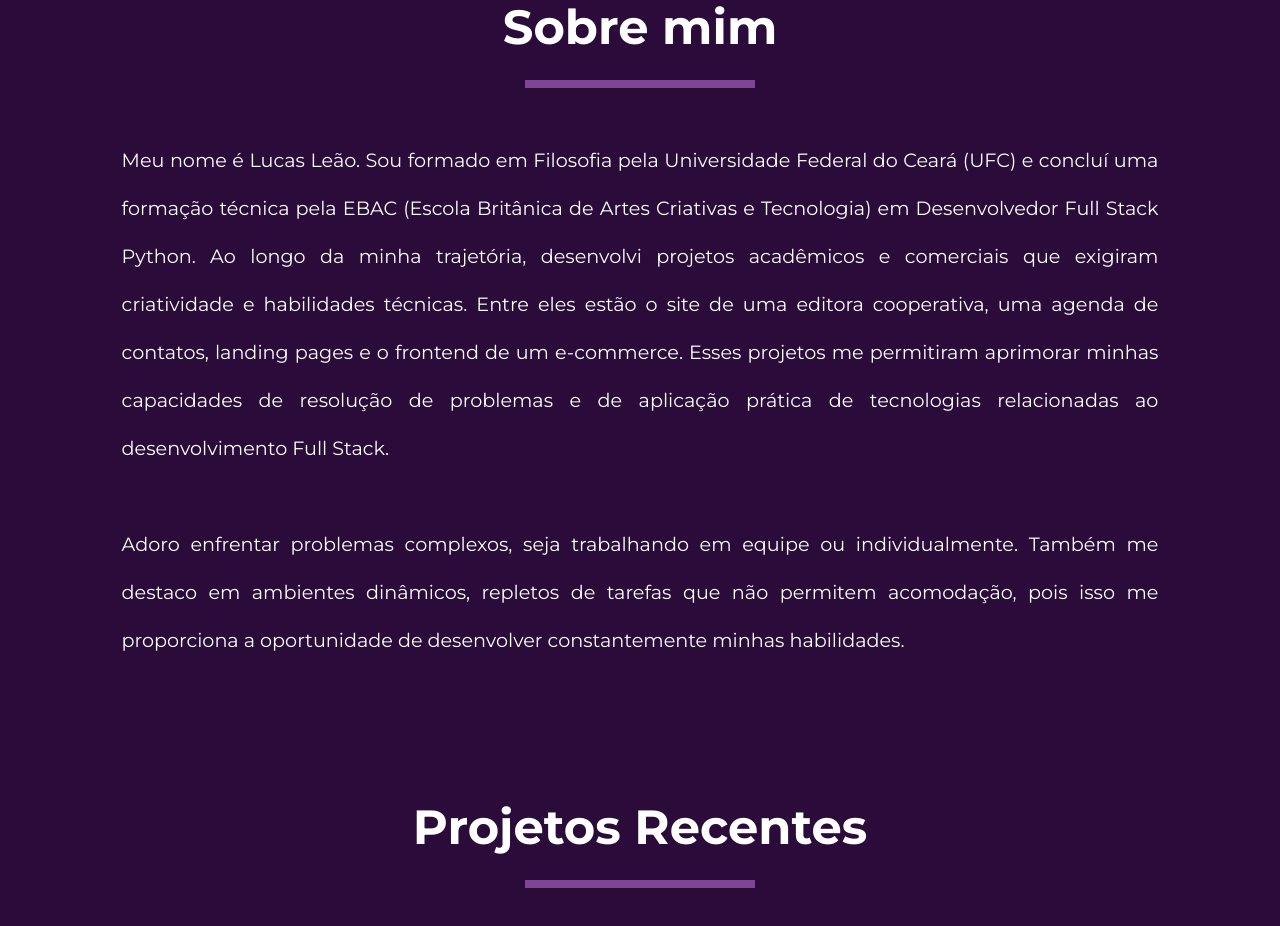
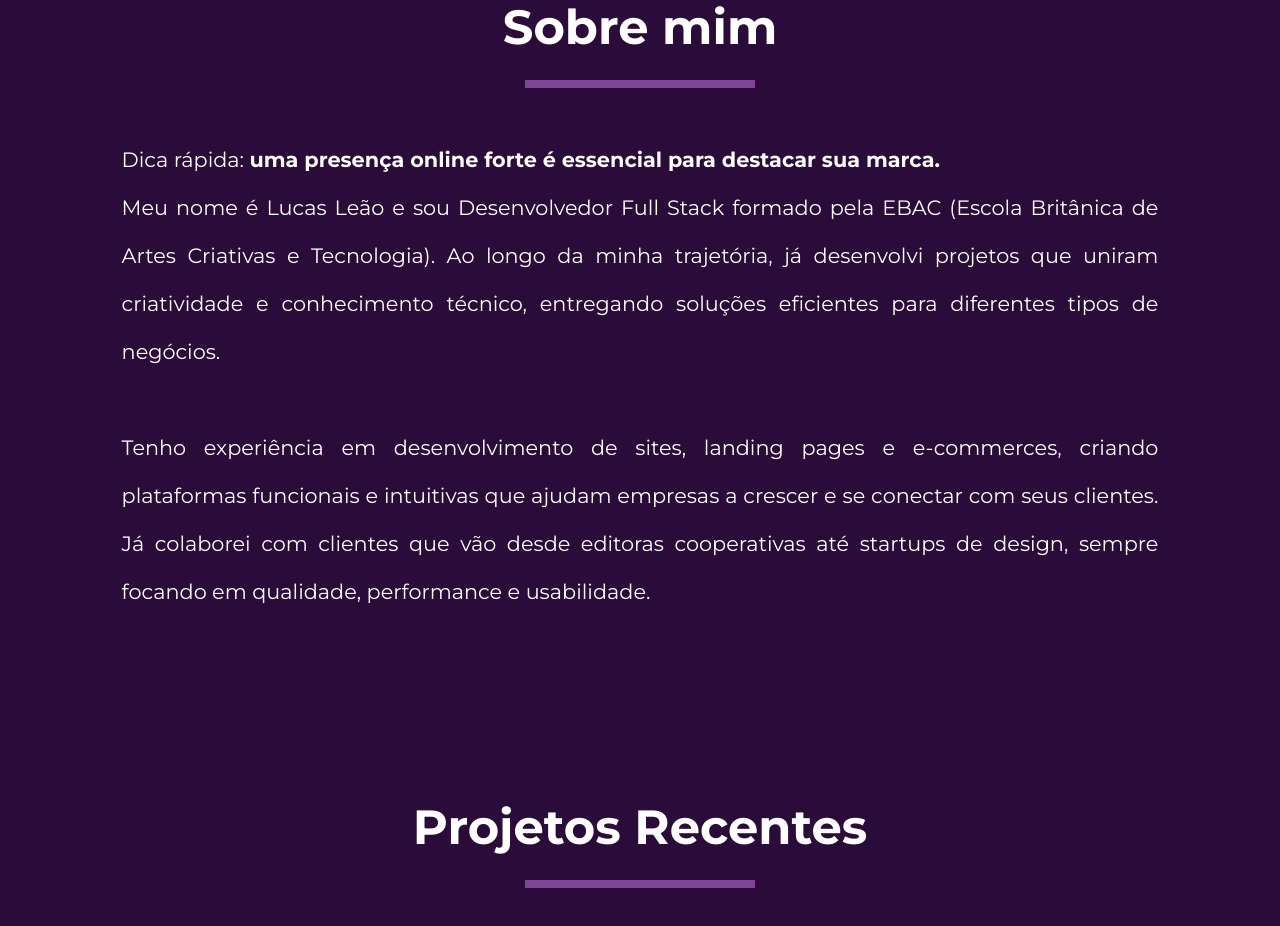
Before and after one commit to lllleao/portfolio, a React (Vite) app: page / in a window 1280 px wide. Shown: the part 900-1826 px from the top of the page. Built offline with nearby package versions, Linux system fonts and the light colour scheme; the HTML template or start-up script is replaced by a standard one.

Commit message:
style: change text about me

```diff
--- a/src/components/AboutMe/index.tsx
+++ b/src/components/AboutMe/index.tsx
@@ -28,27 +28,22 @@ const AboutMe = () => {
                 <TitleSection>Sobre mim</TitleSection>
                 <S.Story>
                     <p className={`paragraph ${inView && 'is-active-left'}`}>
-                        Meu nome é Lucas Leão. Sou formado em Filosofia pela
-                        Universidade Federal do Ceará (UFC) e concluí uma
-                        formação técnica pela EBAC (Escola Britânica de Artes
-                        Criativas e Tecnologia) em Desenvolvedor Full Stack
-                        Python. Ao longo da minha trajetória, desenvolvi
-                        projetos acadêmicos e comerciais que exigiram
-                        criatividade e habilidades técnicas. Entre eles estão o
-                        site de uma editora cooperativa, uma agenda de contatos,
-                        landing pages e o frontend de um e-commerce. Esses
-                        projetos me permitiram aprimorar minhas capacidades de
-                        resolução de problemas e de aplicação prática de
-                        tecnologias relacionadas ao desenvolvimento Full Stack.
+                        Dica rápida: <strong>uma presença online forte é essencial para
+                        destacar sua marca.</strong> <br />Meu nome é Lucas Leão e sou
+                        Desenvolvedor Full Stack formado pela EBAC (Escola
+                        Britânica de Artes Criativas e Tecnologia). Ao longo da
+                        minha trajetória, já desenvolvi projetos que uniram
+                        criatividade e conhecimento técnico, entregando soluções
+                        eficientes para diferentes tipos de negócios.
                     </p>
                     <br />
                     <p className={`paragraph ${inView && 'is-active-right'}`}>
-                        Adoro enfrentar problemas complexos, seja trabalhando em
-                        equipe ou individualmente. Também me destaco em
-                        ambientes dinâmicos, repletos de tarefas que não
-                        permitem acomodação, pois isso me proporciona a
-                        oportunidade de desenvolver constantemente minhas
-                        habilidades.
+                        Tenho experiência em desenvolvimento de sites, landing
+                        pages e e-commerces, criando plataformas funcionais e
+                        intuitivas que ajudam empresas a crescer e se conectar
+                        com seus clientes. Já colaborei com clientes que vão
+                        desde editoras cooperativas até startups de design,
+                        sempre focando em qualidade, performance e usabilidade.
                     </p>
                 </S.Story>
             </div>
--- a/src/components/AboutMe/styles.ts
+++ b/src/components/AboutMe/styles.ts
@@ -31,7 +31,7 @@ export const About = styled.section<{$heightHeader: number}>`
 export const Story = styled.div`
     margin: 0 auto;
     color: #fff;
-    font-size: clamp(0.9rem, 2vw, 1.2rem);
+    font-size: clamp(1rem, 2vw, 1.3rem);
     text-align: justify;
     line-height: 3rem;
     width: 90%;
```
